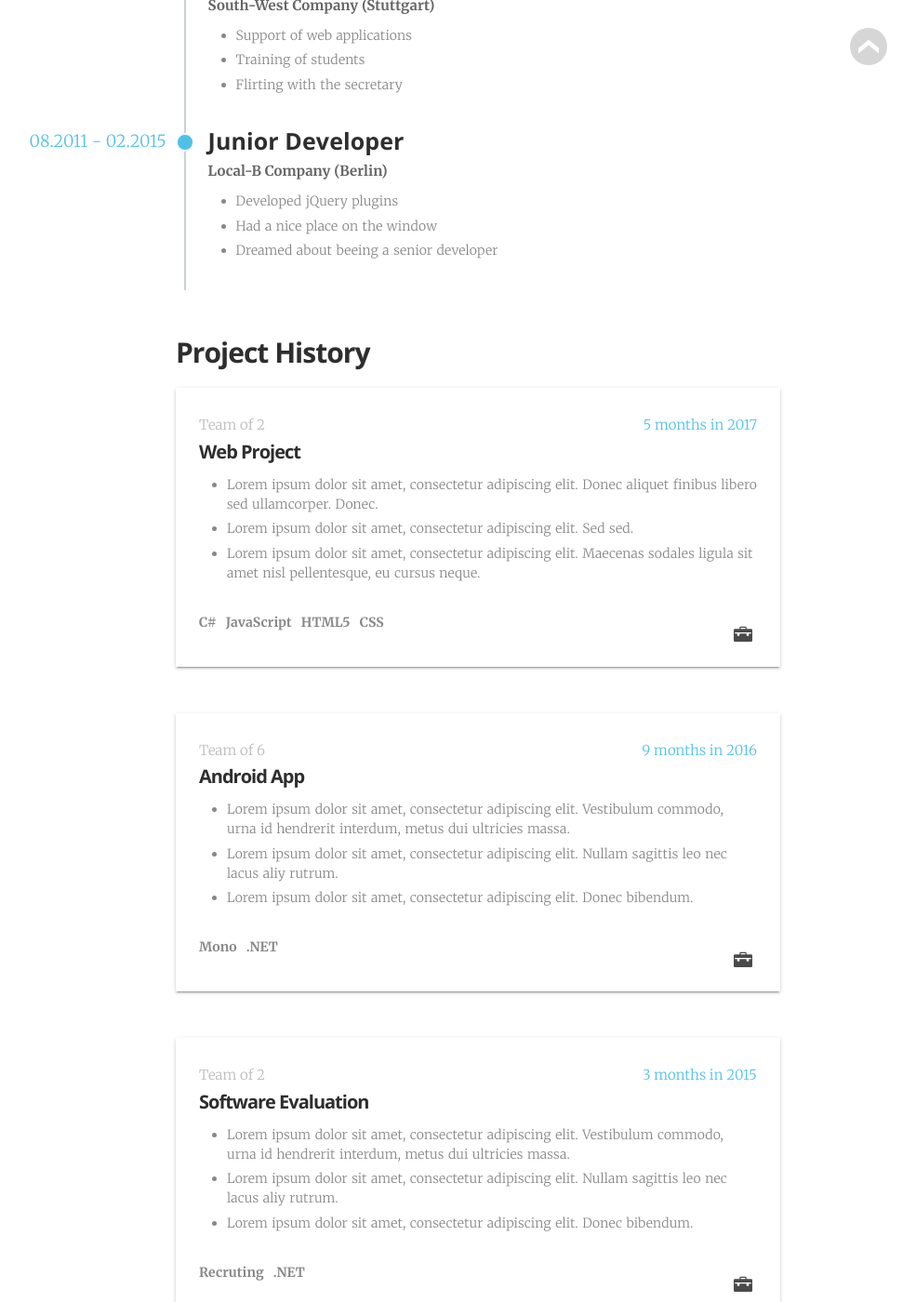
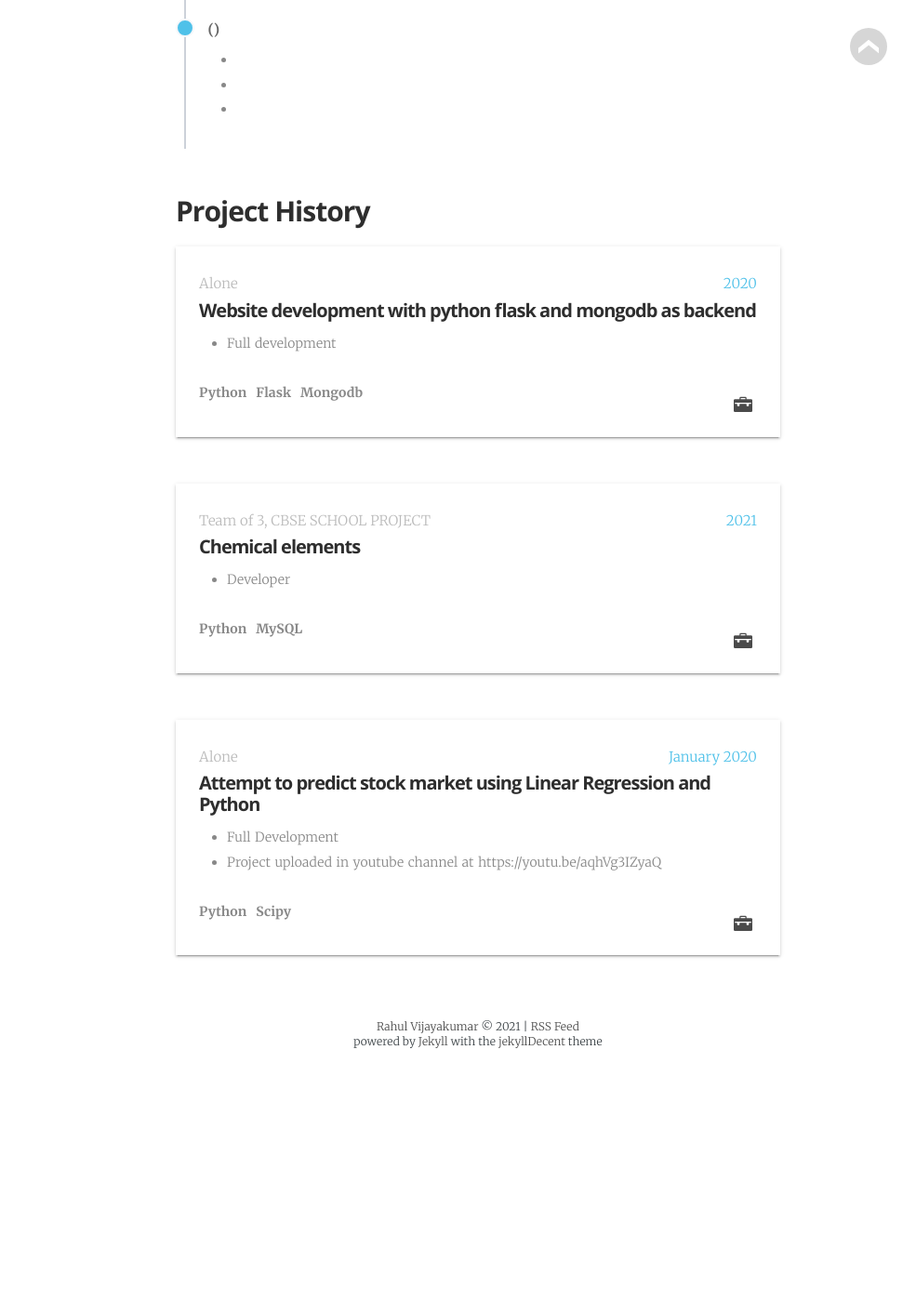
Before and after one commit to rahulvk007/rahulvk007.github.io, a Jekyll site: the page built from _pages/cv.html, in a window 1280 px wide and 1400 px high, scrolled down 853 px. Shown: the whole window at 93% size, without its empty margins (126-1111 px from the left). Built offline with Jekyll 4.4.1, drawn with Linux system fonts in a browser that asks for light colours; some web fonts are replaced; after the commit the page ends 2002 px from its top, so only the background shows below that; some of the changed text lies outside the part shown.

Commit message:
updated about and cv

```diff
--- a/_data/cv.yml
+++ b/_data/cv.yml
@@ -1,53 +1,50 @@
 jdecent:
-    profile: "Integer sit amet libero non sapien sagittis dapibus. Phasellus gravida quam ac nisl finibus dictum. Pellentesque vel orci et nisi pretium tincidunt nec a diam. Vivamus et leo eu lorem congue pellentesque id sed tortor. Nulla et nibh neque. Sed ut fermentum lectus, id rhoncus erat."
+    profile: "Rahul Vijayakumar's CV"
     skills:
-        - "C#, ASP.NET MVC"
-        - "XAML, WPF, LINQ, Silverlight"
-        - "JavaScript, jQuery, HTML5, CSS, LESS"
-        - "Web Services, Active Directory, Windows 10, Windows Phone Apps"
+        - "Python programming language, Flask framework"
+        - "SQL"
+        - "HTML5"
+        - "Deploying websites, Configuring CDN"
     education:
-        - time:             "2009 - 2011"
-          location:         "University of Someplace"
-          description:      "BSc in Applied Computer Science"
+        - time:             "2021-present"
+          location:         "Vellore Institute of Technology Chennai"
+          description:      "B.Tech Computer Science and Engineering"
     employment:
-        - time:             "02.2015 - 11.2017"
-          location:         "Stuttgart"
-          company:          "South-West Company"
-          position:         ".NET Developer"
+        - time:             ""
+          location:         ""
+          company:          ""
+          position:         ""
           responsibilities:
-            - "Support of web applications"
-            - "Training of students"
-            - "Flirting with the secretary"
-        - time:             "08.2011 - 02.2015"
-          location:         "Berlin"
-          company:          "Local-B Company"
-          position:         "Junior Developer"
+            - ""
+            - ""
+            - ""
+        - time:             ""
+          location:         ""
+          company:          ""
+          position:         ""
           responsibilities:
-            - "Developed jQuery plugins"
-            - "Had a nice place on the window"
-            - "Dreamed about beeing a senior developer"
+            - ""
+            - ""
+            - ""
     projects:
-        - time:             "5 months in 2017"
-          team:             "Team of 2"
-          title:            "Web Project"
-          technologies:     "C#, JavaScript, HTML5, CSS"
+        - time:             "2020"
+          team:             "Alone"
+          title:            "Website development with python flask and mongodb as backend"
+          technologies:     "Python,Flask,Mongodb"
           responsibilities:
-            - "Lorem ipsum dolor sit amet, consectetur adipiscing elit. Donec aliquet finibus libero sed ullamcorper. Donec."
-            - "Lorem ipsum dolor sit amet, consectetur adipiscing elit. Sed sed."
-            - "Lorem ipsum dolor sit amet, consectetur adipiscing elit. Maecenas sodales ligula sit amet nisl pellentesque, eu cursus neque."
-        - time:             "9 months in 2016"
-          team:             "Team of 6"
-          title:            "Android App"
-          technologies:     "Mono, .NET"
+            - "Full development"
+
+        - time:             "2021"
+          team:             "Team of 3, CBSE SCHOOL PROJECT"
+          title:            "Chemical elements"
+          technologies:     "Python, MySQL"
           responsibilities:
-            - "Lorem ipsum dolor sit amet, consectetur adipiscing elit. Vestibulum commodo, urna id hendrerit interdum, metus dui ultricies massa."
-            - "Lorem ipsum dolor sit amet, consectetur adipiscing elit. Nullam sagittis leo nec lacus aliy rutrum."
-            - "Lorem ipsum dolor sit amet, consectetur adipiscing elit. Donec bibendum."
-        - time:             "3 months in 2015"
-          team:             "Team of 2"
-          title:            "Software Evaluation"
-          technologies:     "Recruting, .NET"
+            - "Developer"
+
+        - time:             "January 2020"
+          team:             "Alone "
+          title:            "Attempt to predict stock market using Linear Regression and Python"
+          technologies:     "Python, Scipy"
           responsibilities:
-            - "Lorem ipsum dolor sit amet, consectetur adipiscing elit. Vestibulum commodo, urna id hendrerit interdum, metus dui ultricies massa."
-            - "Lorem ipsum dolor sit amet, consectetur adipiscing elit. Nullam sagittis leo nec lacus aliy rutrum."
-            - "Lorem ipsum dolor sit amet, consectetur adipiscing elit. Donec bibendum."
+            - "Full Development"
+            - "Project uploaded in youtube channel at https://youtu.be/aqhVg3IZyaQ"
```
Also changed, not shown: _pages/about.md (+3 -2 lines).
